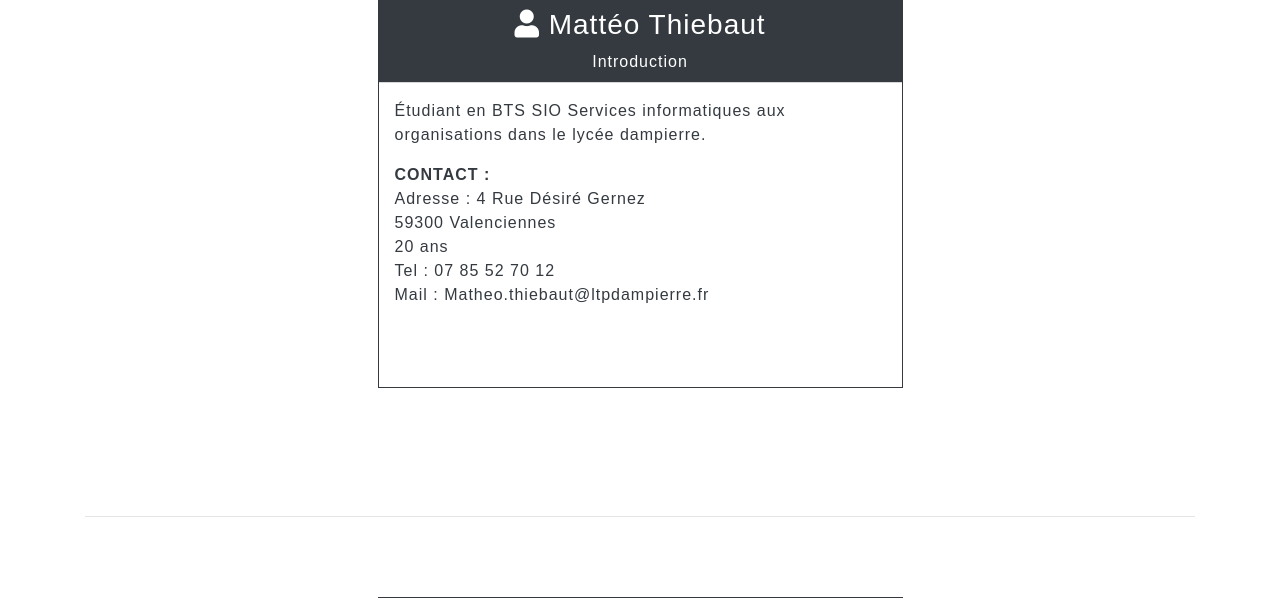
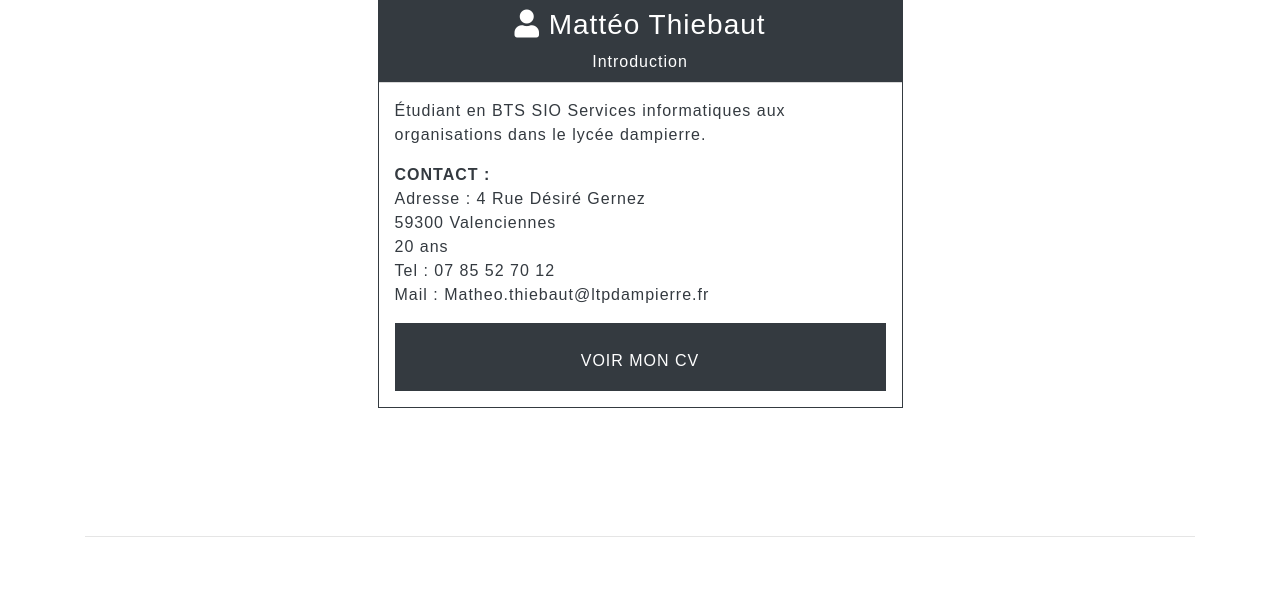
Before and after one commit to MatteoThiebaut/v1, a PHP site: page / in a window 1280 px wide. Shown: the part 753-1351 px from the top of the page. Run offline with PHP 8.4, Linux system fonts and the light colour scheme; some libraries are stand-ins or nearby versions.

```diff
--- a/carousel.css
+++ b/carousel.css
@@ -122,6 +122,7 @@ body {
 .btn-info{
     background-color: #343a40 !important;
     border-color: #343a40!;
+    padding: 10px;
 }
 .bg-info{
   background-color: #343a40 !important;
--- a/index.html
+++ b/index.html
@@ -119,7 +119,9 @@
                                 Mail : Matheo.thiebaut@ltpdampierre.fr <br>
                             </p>
                             <div class="text-center">
-                                <a class="nav-link " href="img/CV.pdf">Voir mon CV </a>
+                                <div class="btn-info">
+                                    <a class="nav-link" style="text-decoration:none" href="img/CV.pdf">Voir mon CV </a>
+                                </div>
                             </div>
                         </div>
                     </div>
@@ -147,7 +149,8 @@
                                 <u><b>CURSUS SCOLAIRE</b></u> <br>
                                 <br>
                                 <u>FORMATION BTS SIO</u> | 2019 – 2020 <br>
-                                Première année de BTS SIO (Services Informatiques aux Organisations) en spécialité SLAM
+                                Première année de BTS SIO (Services Informatiques aux Organisations) en spécialité
+                                SLAM
                                 à
                                 Valenciennes.<br>
                                 <br>
@@ -221,7 +224,8 @@
                                 <div class="form-group">
                                     <div class="input-group mb-2">
                                         <div class="input-group-prepend">
-                                            <div class="input-group-text"><i class="fa fa-envelope text-info"></i></div>
+                                            <div class="input-group-text"><i class="fa fa-envelope text-info"></i>
+                                            </div>
                                         </div>
                                         <input type="email" class="form-control" name="email"
                                             placeholder="exemple@gmail.com" required>
@@ -230,7 +234,8 @@
                                 <div class="form-group">
                                     <div class="input-group mb-2">
                                         <div class="input-group-prepend">
-                                            <div class="input-group-text"><i class="fa fa-comment text-info"></i></div>
+                                            <div class="input-group-text"><i class="fa fa-comment text-info"></i>
+                                            </div>
                                         </div>
                                         <textarea class="form-control" name="comments" placeholder="Envoyer un message"
                                             required></textarea>
```
